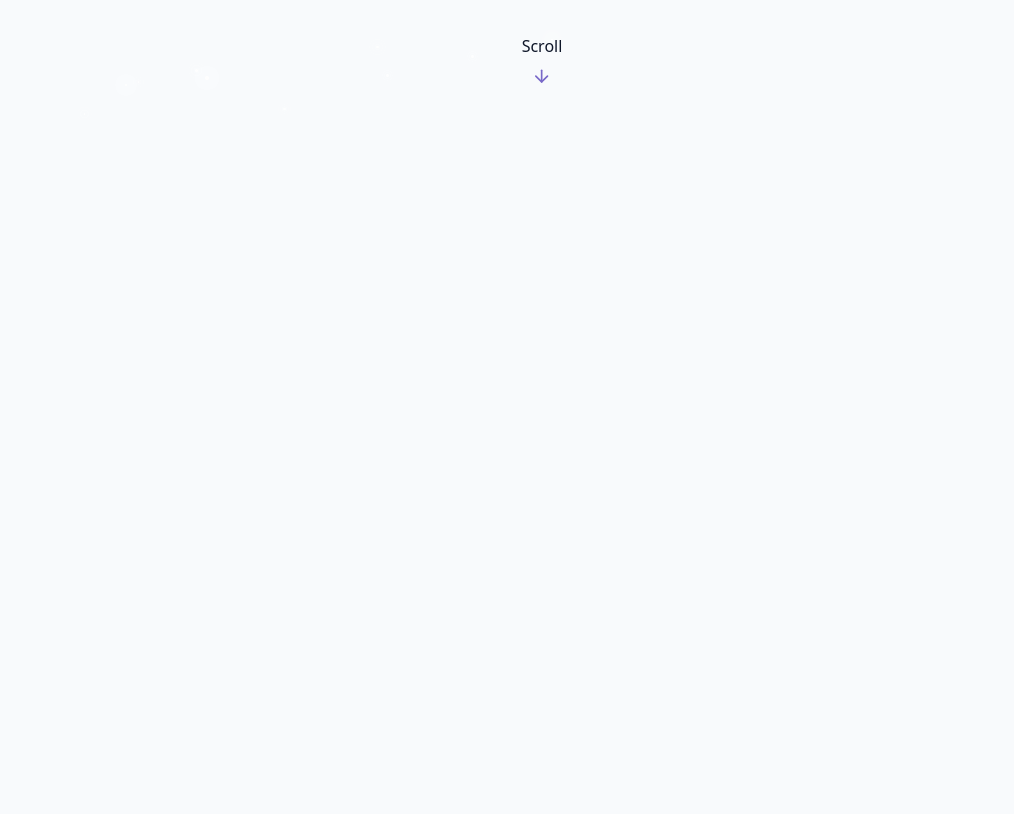
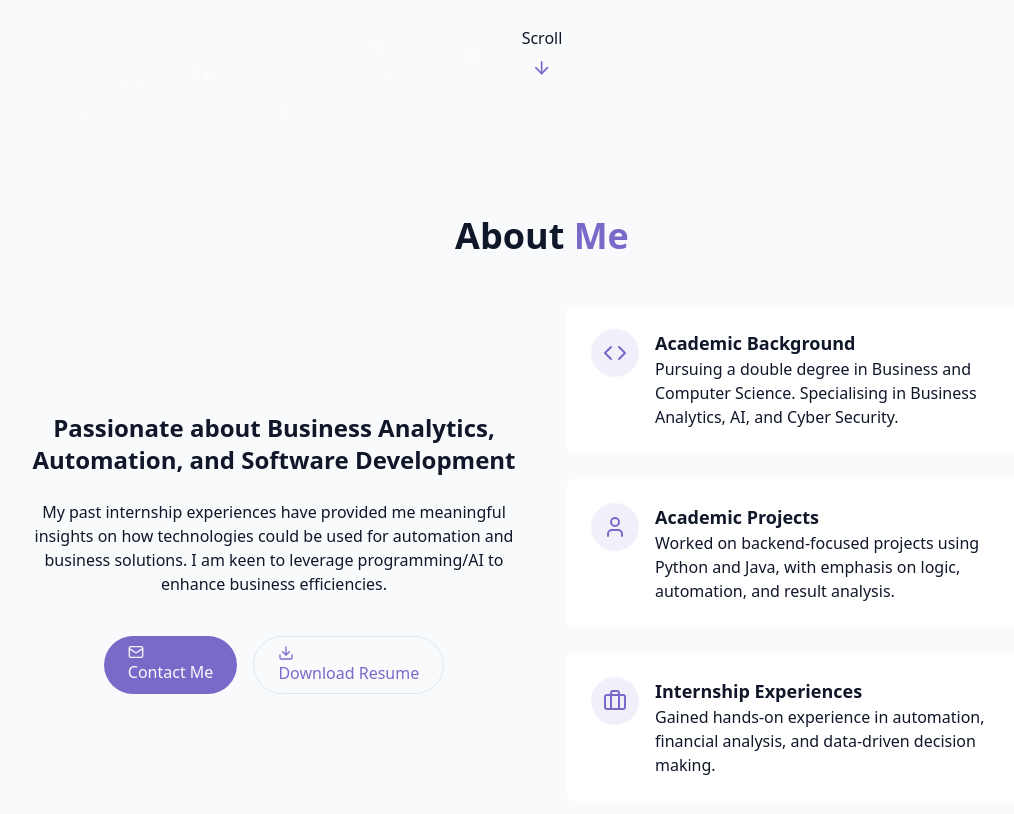
Before and after one commit to vvivivivv/vvivivivv-portfolio, a React (Vite) app: page / in a window 1280 px wide. Shown: the part 680-1494 px from the top of the page, without its empty margins (98-1112 px from the left). Before the commit the page ends 800 px from the top, so only its background shows below. Built offline with nearby package versions, Linux system fonts and the light colour scheme.

Commit message:
feat: about section

```diff
--- /dev/null
+++ b/src/components/AboutSection.jsx
@@ -0,0 +1,105 @@
+import { Mail, Download, Code, User, Briefcase } from "lucide-react";
+
+
+export const AboutSection = () => {
+    return (
+        <section id="about" className="py-24 px-4 relative">
+            <div className="container mx-auto max-w-5xl">
+                <h2 className="text-3xl md:text-4xl font-bold mb-12 text-center">
+                    About<span className="text-primary"> Me</span>
+                </h2>
+
+                {/* left column - description + resume */}
+                <div className="grid grid-cols-1 md:grid-cols-2 gap-12 items-center">
+                    <div className="space-y-6">
+                        <h3 className="text-2xl font-semibold">
+                            Passionate about Business Analytics, Automation, and Software Development
+                        </h3>
+
+                        <p className="text-muted-foreground">
+                            My past internship experiences have provided me meaningful insights on how
+                            technologies could be used for automation and business solutions.
+                            I am keen to leverage programming/AI to enhance business efficiencies.
+                        </p>
+
+                        <div className="flex flex-col sm:flex-row gap-4 pt-4 justify-center">
+                            <a href="#contact" className="cosmic-button">
+                                <Mail className="w-4 h-4" />Contact Me
+                            </a>
+
+                            <a href="/resume.pdf"
+                                aria-label="Download Resume"
+                                download
+                                className="px-6 py-2 rounded-full border border-primary text-primary hover:bg-primary/10 transition-colors duration-300"
+                                >
+                                <Download className="w-4 h-4" />Download Resume
+                            </a>
+                        </div>
+                    </div>
+
+                    <div className="grid grid-cols-1 gap-6">
+                        <div className="gradient-border p-6 card-hover">
+                            <div className="flex items-start gap-4">
+                                <div className="p-3 rounded-full bg-primary/10">
+                                    <Code className="h-6 w-6 text-primary"/>
+                                </div>
+
+                                <div className="text-left">
+                                    <h4 className="font-semibold text-lg">Academic Background</h4>
+                                    <p className="text-muted-foreground">
+                                        Pursuing a double degree in Business and Computer Science. Specialising in Business Analytics, AI, and Cyber Security.
+                                    </p>
+                                </div>
+                            </div>
+                        </div>
+
+                        <div className="gradient-border p-6 card-hover">
+                            <div className="flex items-start gap-4">
+                                <div className="p-3 rounded-full bg-primary/10">
+                                    <User className="h-6 w-6 text-primary"/>
+                                </div>
+                                <div className="text-left">
+                                    <h5 className="font-semibold text-lg">Academic Projects</h5>
+                                    <p className="text-muted-foreground">
+                                        Worked on backend-focused projects using Python and Java, with emphasis on logic, automation, and result analysis.
+                                    </p>
+
+                                    {/* add projects github links
+                                    <ul className="mt-2 list-disc list-inside text-sm text-muted-foreground space-y-1">
+                                        <li>
+                                            <a href="https://github.com/yourusername/project-1" target="_blank" rel="noopener noreferrer" className="hover:underline text-primary">
+                                                AI Crop Yield Prediction (Python, ML)
+                                            </a>
+                                        </li>
+                                        <li>
+                                            <a href="https://github.com/yourusername/project-2" target="_blank" rel="noopener noreferrer" className="hover:underline text-primary">
+                                                Automation Script for Financial Analysis
+                                            </a>
+                                        </li>
+                                    </ul>
+                                    */}
+
+                                </div>
+                            </div>
+                        </div>
+
+                        <div className="gradient-border p-6 card-hover">
+                            <div className="flex items-start gap-4">
+                                <div className="p-3 rounded-full bg-primary/10">
+                                    <Briefcase className="h-6 w-6 text-primary"/>
+                                </div>
+                                <div className="text-left">
+                                    <h6 className="font-semibold text-lg">Internship Experiences</h6>
+                                    <p className="text-muted-foreground">
+                                        Gained hands-on experience in automation, financial analysis, and data-driven decision making.
+                                    </p>
+
+                                </div>
+                            </div>
+                        </div>
+                    </div>
+                </div>
+            </div>
+        </section>
+    );
+};
--- a/src/components/HomeSection.jsx
+++ b/src/components/HomeSection.jsx
@@ -16,9 +16,8 @@
                     </h1>
 
                     <p className="text-lg md:text-xl text-muted-foreground max-w-2xl mx-auto opacity-0 animate-fade-in-delay-3">
-                        I am a Year 3 Computer Science and Business undergraduate specialising in
+                        I am a Year 3 Computer Science and Business undergraduate from Nanyang Technological University, and I am currently specialising in
                         AI, Cyber Security, and Business Analytics.
-                        I am interested in automation, data analytics, and web design.
                     </p>
 
                     <div className="pt-4 opacity-0 animate-fade-in-delay-4">
--- a/src/pages/Home.jsx
+++ b/src/pages/Home.jsx
@@ -1,6 +1,7 @@
 import { StarBackground } from "../components/StarBackground"
 import { NavBar } from "../components/NavBar"
 import { HomeSection } from "../components/HomeSection";
+import { AboutSection } from "../components/AboutSection";
 
 export const Home = () => {
   return (
@@ -15,6 +16,7 @@
       {/* main content */}
       <main>
         <HomeSection />
+        <AboutSection />
       </main>
       {/* footer */}
   </div>
```
